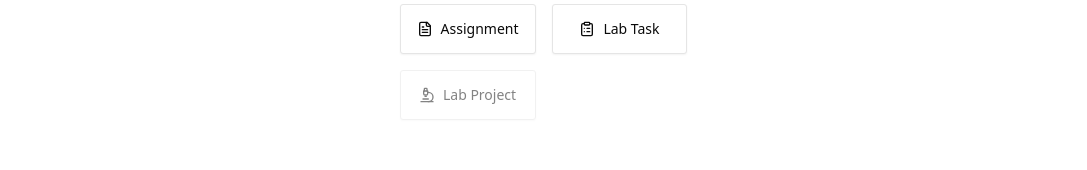
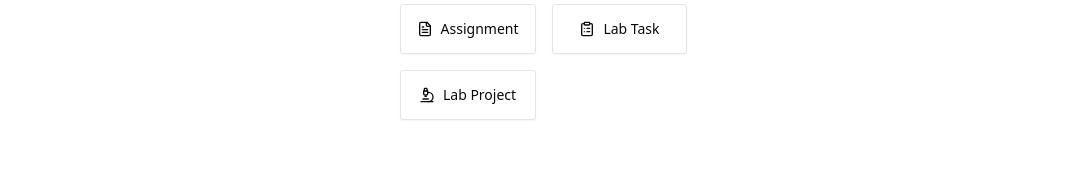
Before and after one commit to hammadmajid/zabdoc, a SvelteKit app in the folder worker/: page / in a window 1280 px wide. Shown: the part 265-435 px from the top of the page, without its empty margins (89-1176 px from the left). Built offline with nearby package versions, Linux system fonts and the light colour scheme.

Commit message:
enable lab project feature

```diff
--- a/worker/src/routes/+page.svelte
+++ b/worker/src/routes/+page.svelte
@@ -44,9 +44,8 @@
         >
             <ClipboardList /> Lab Task
         </a>
-        <Button
-            variant="outline"
-            disabled
+        <a
+            href="/lab-project"
             class={buttonVariants({
                 variant: "outline",
                 size: "lg",
@@ -54,7 +53,7 @@
             })}
         >
             <Microscope /> Lab Project
-        </Button>
+        </a>
     </div>
     <CardDescription
         >*this project is{" "}
```
